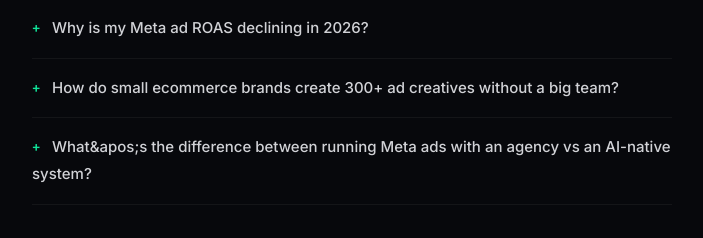
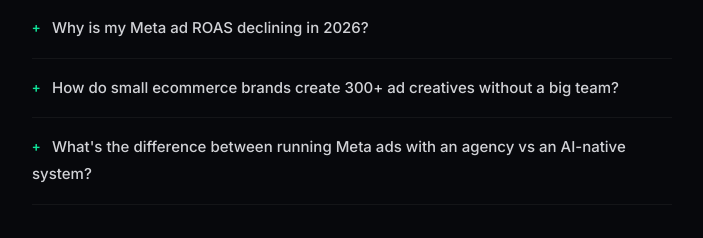
Before and after one commit to dustyboy-23/ventiscale-site, a Next.js app: page /blog/meta-advantage-plus-creative-volume in a window 1280 px wide. Shown: the part 6640-6878 px from the top of the page, without its empty margins (288-991 px from the left). Built offline with nearby package versions, Linux system fonts and the light colour scheme; no server answers.

Commit message:
Blog: fix FAQ entity encoding in meta-advantage-plus-creative-volume

```diff
--- a/app/(marketing)/blog/meta-advantage-plus-creative-volume/page.tsx
+++ b/app/(marketing)/blog/meta-advantage-plus-creative-volume/page.tsx
@@ -48,7 +48,7 @@
 const FAQ_DATA = [
   {
     q: "What is Meta Advantage+ and how does it work?",
-    a: "Meta Advantage+ is Meta&apos;s AI-driven ad system that automatically tests creative combinations, targets, and placements to find the best-performing mix. It requires high creative volume, ideally 300-1,000 variations per campaign, to learn which images, headlines, and offers convert for which audience segments.",
+    a: "Meta Advantage+ is Meta's AI-driven ad system that automatically tests creative combinations, targets, and placements to find the best-performing mix. It requires high creative volume, ideally 300-1,000 variations per campaign, to learn which images, headlines, and offers convert for which audience segments.",
   },
   {
     q: "How many ad creatives does Meta Advantage+ need to optimize properly?",
@@ -56,15 +56,15 @@
   },
   {
     q: "Why is my Meta ad ROAS declining in 2026?",
-    a: "DTC average CAC is up 40-60% since 2023 across most categories. One major factor is creative volume. Brands producing hundreds of AI-generated creative variations are winning the Meta auction before it starts. If your agency sends 10-15 creatives per campaign, you&apos;re competing at a structural disadvantage regardless of budget.",
+    a: "DTC average CAC is up 40-60% since 2023 across most categories. One major factor is creative volume. Brands producing hundreds of AI-generated creative variations are winning the Meta auction before it starts. If your agency sends 10-15 creatives per campaign, you're competing at a structural disadvantage regardless of budget.",
   },
   {
     q: "How do small ecommerce brands create 300+ ad creatives without a big team?",
     a: "AI creative generation tools like Creatify and AdStellar produce hundreds of ad variations from a product URL and brand guidelines in minutes. Creatify reported a 97% reduction in video production cost and a 90% drop in cost per video versus traditional production in 2026. This volume is now achievable for $400-$800/month in tool costs.",
   },
   {
-    q: "What&apos;s the difference between running Meta ads with an agency vs an AI-native system?",
-    a: "A traditional agency produces 10-15 creatives per campaign cycle and charges $8,000-$25,000/month in retainer. An AI-native system generates 300-1,000 creative variations at $400-$800/month in tool costs and a fraction of the management overhead. The output volume gap directly translates to how well Meta&apos;s algorithm can optimize your spend.",
+    q: "What's the difference between running Meta ads with an agency vs an AI-native system?",
+    a: "A traditional agency produces 10-15 creatives per campaign cycle and charges $8,000-$25,000/month in retainer. An AI-native system generates 300-1,000 creative variations at $400-$800/month in tool costs and a fraction of the management overhead. The output volume gap directly translates to how well Meta's algorithm can optimize your spend.",
   },
 ];
 
@@ -479,7 +479,7 @@
 
           {/* Author bio */}
           <BlogAuthorBio
-            bioOverride="Founder of Venti Scale. I&apos;ve run Meta ad campaigns for ecommerce brands on both a traditional agency model and an AI-native creative stack. The volume gap is real and the ROAS difference shows up within the first campaign cycle."
+            bioOverride="Founder of Venti Scale. I've run Meta ad campaigns for ecommerce brands on both a traditional agency model and an AI-native creative stack. The volume gap is real and the ROAS difference shows up within the first campaign cycle."
             lastUpdated={DATE}
           />
 
```
